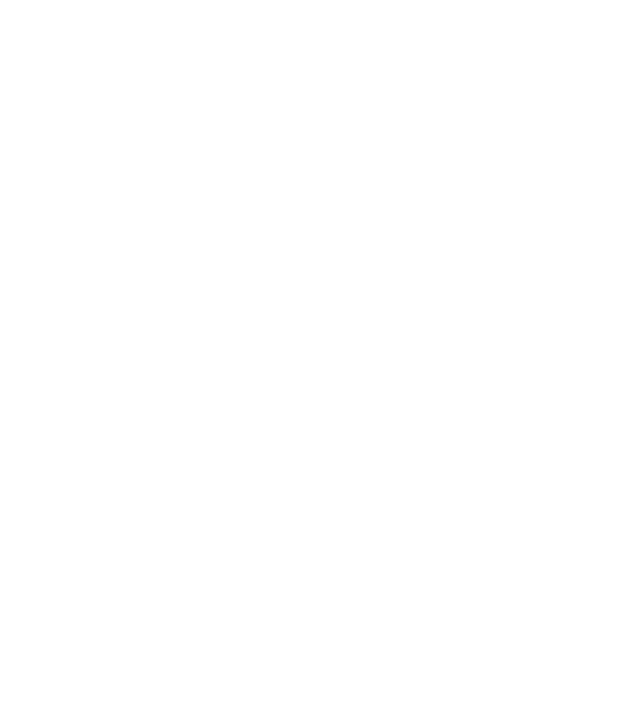
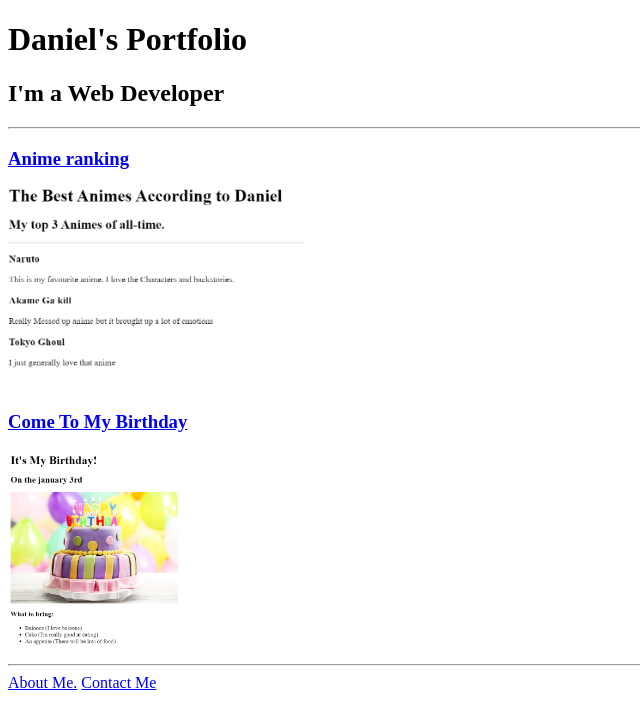
Before and after one commit to ICantChooseAUsername/html-portfolio, a plain HTML site: page index.html in a window 1280 px wide. Shown: the whole page, without its empty margins (0-640 px from the left). Drawn offline with Linux system fonts and the light colour scheme.

Commit message:
Add files via upload

```diff
--- a/index.html
+++ b/index.html
@@ -1,15 +1,19 @@
-<!-- TODO 1: Create the HTML Boilerplate -->
-
-<!-- TODO 2: Add Your previous projects' HTML into the public folder -->
-
-<!-- TODO 3: Take screenshots of your project previews and add the images to the images folder -->
-
-<!-- TODO 4: Add titles/subtitles etc. -->
-
-<!-- TODO 5: Add a link to the project pages -->
-
-<!-- TODO 6: Add images to show the project previews
-HINT for TODO 6: You can use the height attribute set to 200 to make the image smaller:
-https://developer.mozilla.org/en-US/docs/Web/HTML/Element/img#attr-height -->
-
-<!-- TODO 7: Add the Contact Me and About Me page links -->
+<!DOCTYPE html>
+<html lang="en">
+<head>
+    <meta charset="UTF-8">
+    <title>Daniel's Portfolio</title>
+</head>
+<body>
+    <h1>Daniel's Portfolio</h1>
+    <h2>I'm a Web Developer</h2>
+    <hr>
+    <h3><a href="./public/Anime-ranking.html">Anime ranking</a></h3>
+    <img src="./assets/images/Anime.PNG" height="200" alt="top 3 animes in my opinion" />
+    <h3><a href="./public/birthday-invite.html">Come To My Birthday</a></h3>
+    <img src="./assets/images/Capture.PNG" height="200" alt="Purple Birthday cake with candles on top" />
+    <hr>
+    <a href="./public/about.html">About Me.</a>
+    <a href="./public/contact.html">Contact Me</a>
+</body>
+</html>
```
